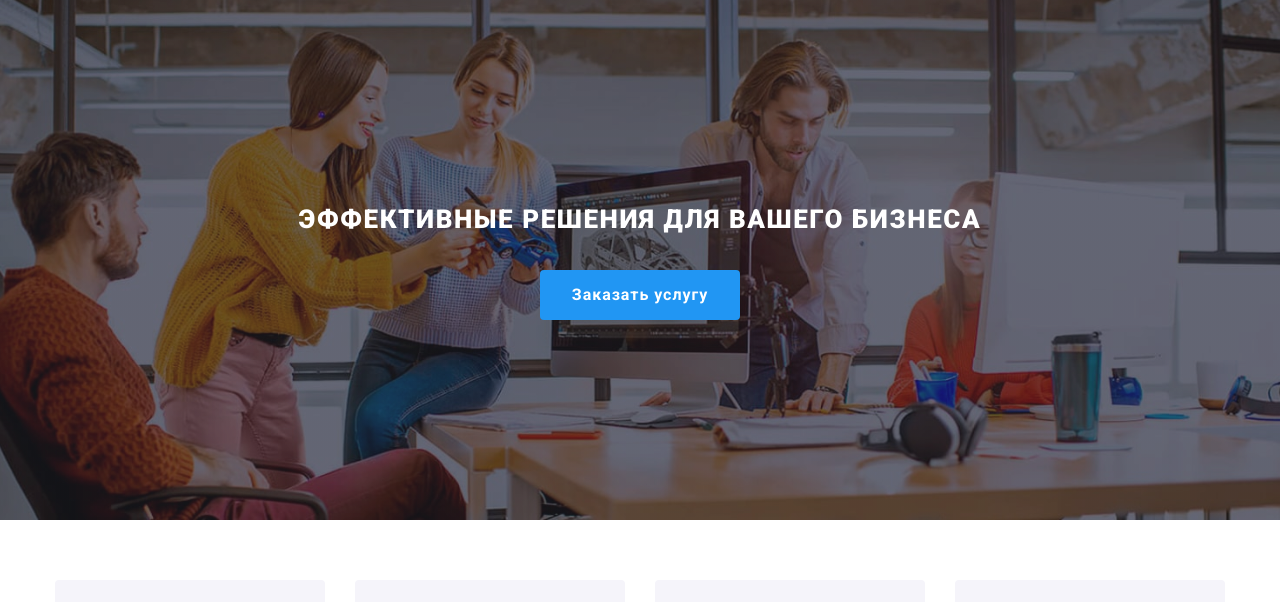
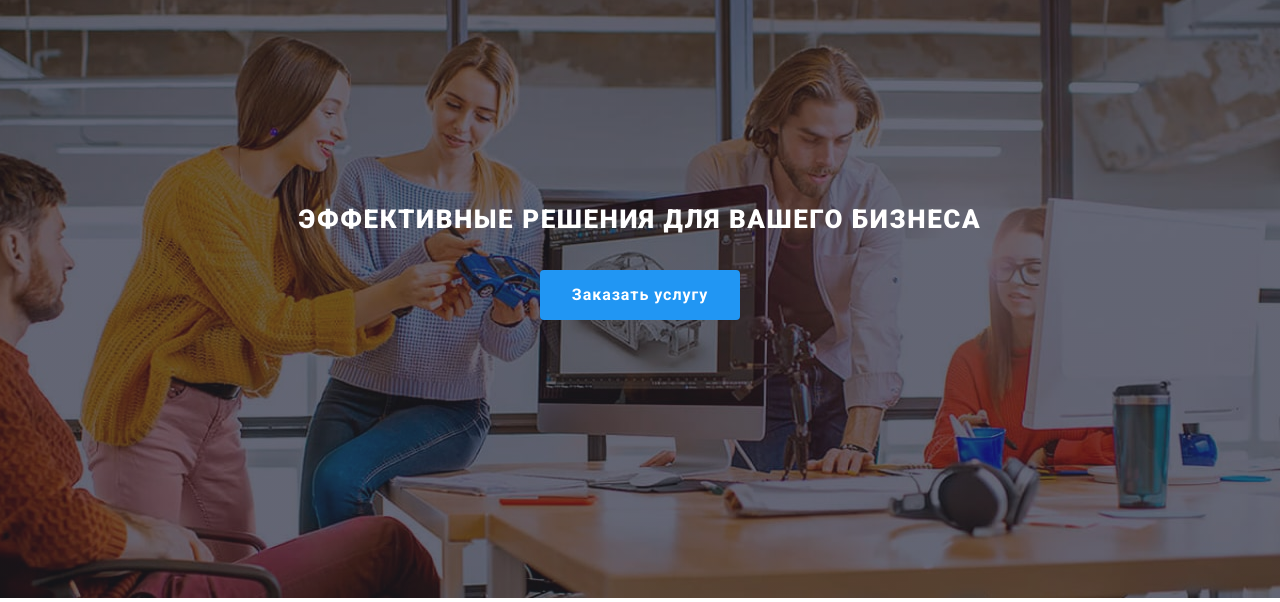
Before and after one commit to Anatoliy-Bolyukh/goit-markup-hw-08, a plain HTML site: page index.html in a window 1280 px wide. Shown: the part 86-688 px from the top of the page. Drawn offline with nearby package versions, Linux system fonts and the light colour scheme.

Commit message:
homework-8-fix

```diff
--- a/sass/components/_hero.scss
+++ b/sass/components/_hero.scss
@@ -1,6 +1,8 @@
 .hero {
     padding: 0;
 
+    max-width: 480px;
+    height: 400px;
     background-position: center;
     background-size: cover;
     background-color: #2F303A;
@@ -23,6 +25,8 @@
     @media screen and (min-width: 768px) {
         background-image: linear-gradient(rgba(47, 48, 58, 0.4), rgba(47, 48, 58, 0.4)),
             url(../images/tablet-images/tablet-header1.jpg);
+        max-width: 768px;
+        height: 400px;
 
         @media (min-device-pixel-ratio: 2),
         (-webkit-min-device-pixel-ratio: 2),
@@ -36,6 +40,9 @@
     @media screen and (min-width: 1200px) {
         background-image: linear-gradient(rgba(47, 48, 58, 0.4), rgba(47, 48, 58, 0.4)),
             url(../images/pc-images/pc-header1.jpg);
+        max-width: 1600px;
+        height: 600px;
+
 
         @media (min-device-pixel-ratio: 2),
         (-webkit-min-device-pixel-ratio: 2),
```
Also changed, not shown: index.html (+1 -1 lines), css/main.css, css/main.min.css, 2 other files.
